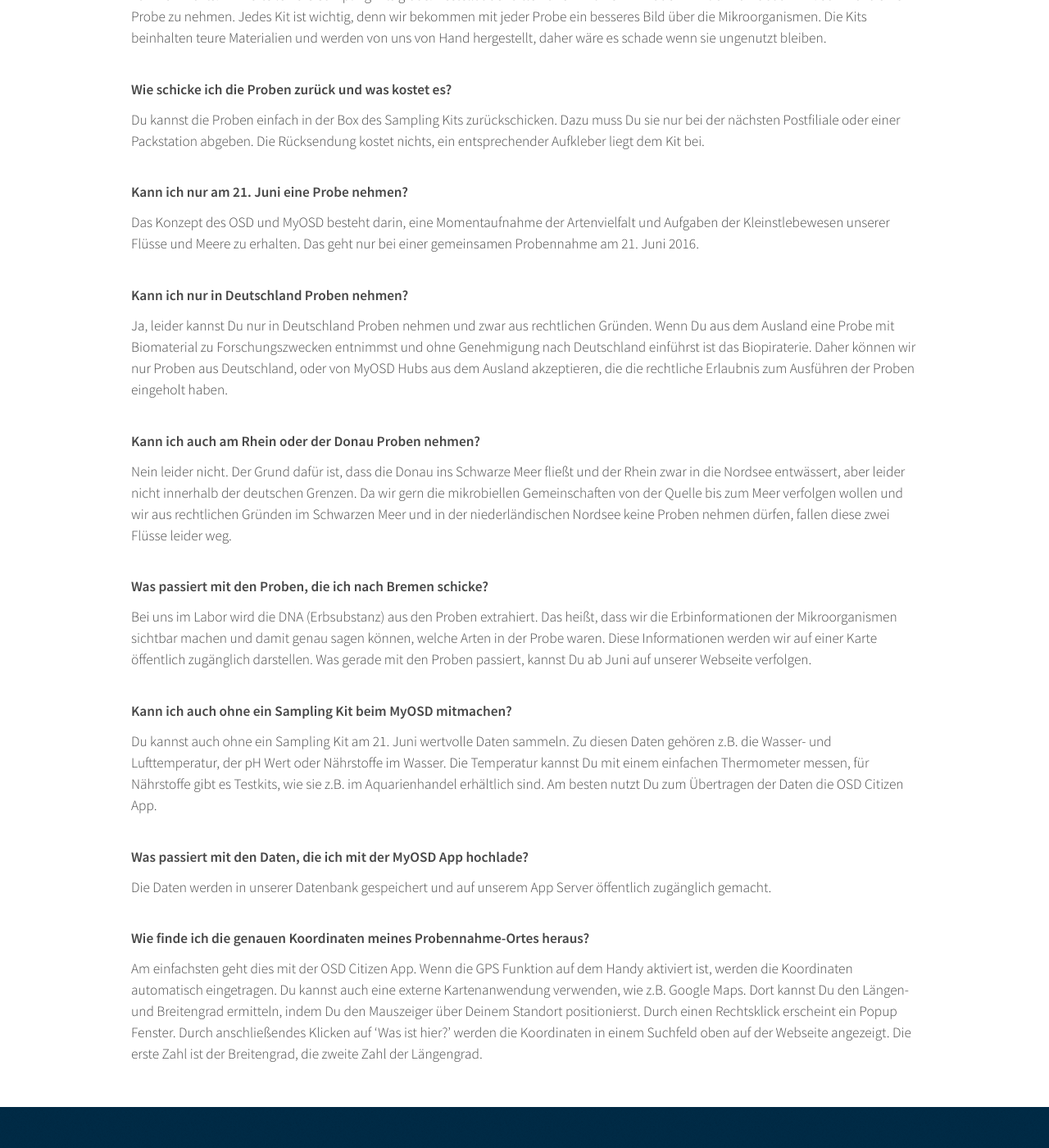
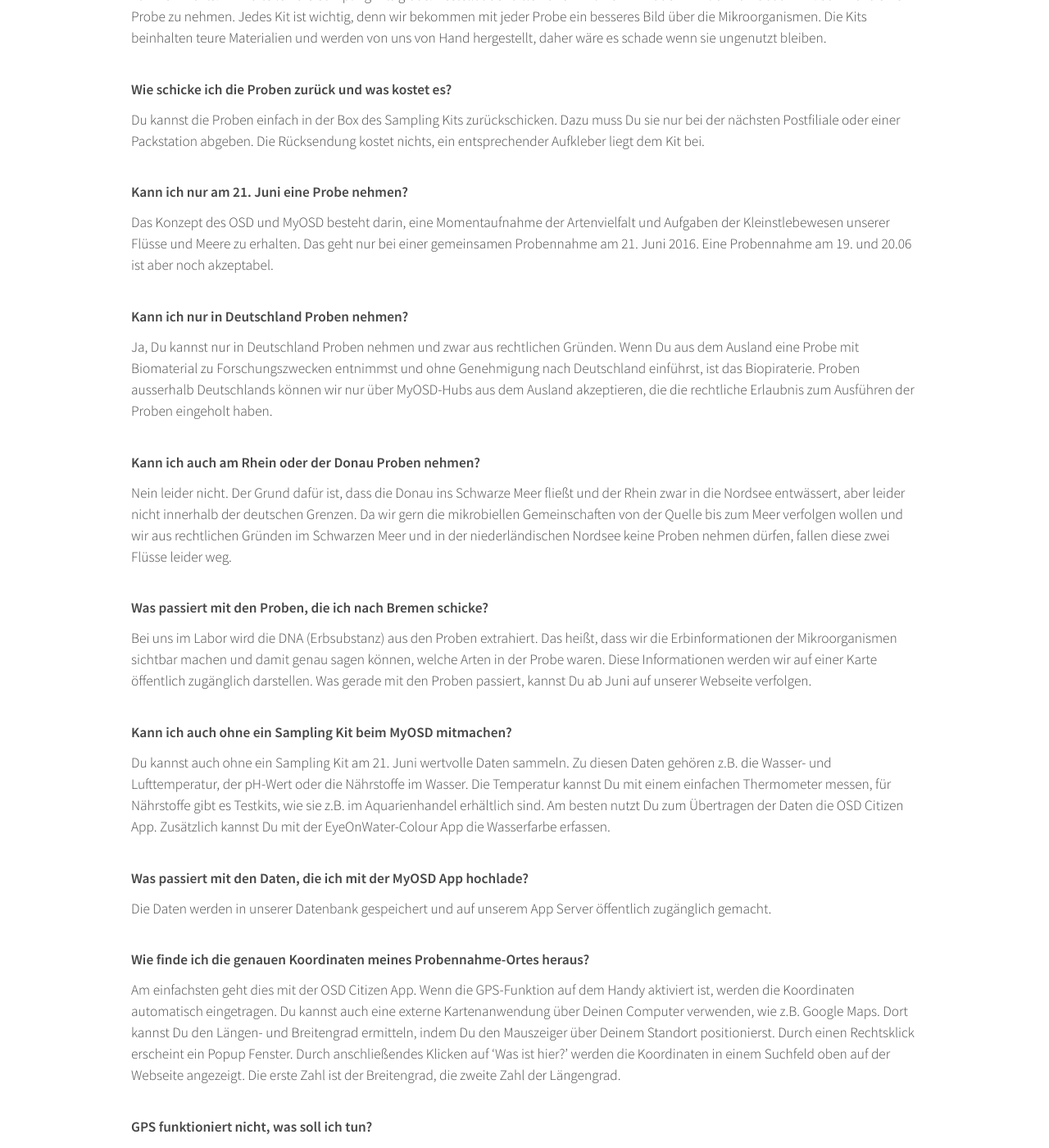
Before and after one commit to myosd/myosd.github.io, a Jekyll site: the page built from faq/index.md, in a window 1280 px wide and 1400 px high, scrolled down 233 px. Shown: the whole window at 82% size. Built offline with Jekyll 4.4.1, drawn with Linux system fonts in a browser that asks for light colours; some of the changed text lies outside the part shown.

Commit message:
update FAQs, Abgleich mit Handbuch.

```diff
--- a/faq/index.md
+++ b/faq/index.md
@@ -11,10 +11,10 @@ Für Dich nichts. Wir verteilen die Sampling Kits gratis. Bestellt aber bitte nu
 Du kannst die Proben einfach in der Box des Sampling Kits zurückschicken. Dazu muss Du sie nur bei der nächsten Postfiliale oder einer Packstation abgeben. Die Rücksendung kostet nichts, ein entsprechender Aufkleber liegt dem Kit bei.
 
 # Kann ich nur am 21. Juni eine Probe nehmen?
-Das Konzept des OSD und MyOSD besteht darin, eine Momentaufnahme der Artenvielfalt und Aufgaben der Kleinstlebewesen unserer Flüsse und Meere zu erhalten. Das geht nur bei einer gemeinsamen Probennahme am 21. Juni 2016.
+Das Konzept des OSD und MyOSD besteht darin, eine Momentaufnahme der Artenvielfalt und Aufgaben der Kleinstlebewesen unserer Flüsse und Meere zu erhalten. Das geht nur bei einer gemeinsamen Probennahme am 21. Juni 2016. Eine Probennahme am 19. und 20.06 ist aber noch akzeptabel.
 
 # Kann ich nur in Deutschland Proben nehmen?
-Ja, leider kannst Du nur in Deutschland Proben nehmen und zwar aus rechtlichen Gründen. Wenn Du aus dem Ausland eine Probe mit Biomaterial zu Forschungszwecken entnimmst und ohne Genehmigung nach Deutschland einführst ist das Biopiraterie. Daher können wir nur Proben aus Deutschland, oder von MyOSD Hubs aus dem Ausland akzeptieren, die die rechtliche Erlaubnis zum Ausführen der Proben eingeholt haben.
+Ja, Du kannst nur in Deutschland Proben nehmen und zwar aus rechtlichen Gründen. Wenn Du aus dem Ausland eine Probe mit Biomaterial zu Forschungszwecken entnimmst und ohne Genehmigung nach Deutschland einführst, ist das Biopiraterie. Proben ausserhalb Deutschlands können wir nur über MyOSD-Hubs aus dem Ausland akzeptieren, die die rechtliche Erlaubnis zum Ausführen der Proben eingeholt haben.
 
 # Kann ich auch am Rhein oder der Donau Proben nehmen?
 Nein leider nicht. Der Grund dafür ist, dass die Donau ins Schwarze Meer fließt und der Rhein zwar in die Nordsee entwässert, aber leider nicht innerhalb der deutschen Grenzen. Da wir gern die mikrobiellen Gemeinschaften von der Quelle bis zum Meer verfolgen wollen und wir aus rechtlichen Gründen im Schwarzen Meer und in der niederländischen Nordsee keine Proben nehmen dürfen, fallen diese zwei Flüsse leider weg.
@@ -23,11 +23,16 @@ Nein leider nicht. Der Grund dafür ist, dass die Donau ins Schwarze Meer fließ
 Bei uns im Labor wird die DNA (Erbsubstanz) aus den Proben extrahiert. Das heißt, dass wir die Erbinformationen der Mikroorganismen sichtbar machen und damit genau sagen können, welche Arten in der Probe waren. Diese Informationen werden wir auf einer Karte öffentlich zugänglich darstellen. Was gerade mit den Proben passiert, kannst Du ab Juni auf unserer Webseite verfolgen.
 
 # Kann ich auch ohne ein Sampling Kit beim MyOSD mitmachen?
-Du kannst auch ohne ein Sampling Kit am 21. Juni wertvolle Daten sammeln. Zu diesen Daten gehören z.B. die Wasser- und Lufttemperatur, der pH Wert oder Nährstoffe im Wasser. Die Temperatur kannst Du mit einem einfachen Thermometer messen, für Nährstoffe gibt es Testkits, wie sie z.B. im Aquarienhandel erhältlich sind. Am besten nutzt Du zum Übertragen der Daten die OSD Citizen App.
+Du kannst auch ohne ein Sampling Kit am 21. Juni wertvolle Daten sammeln. Zu diesen Daten gehören z.B. die Wasser- und Lufttemperatur, der pH-Wert oder die Nährstoffe im Wasser. Die Temperatur kannst Du mit einem einfachen Thermometer messen, für Nährstoffe gibt es Testkits, wie sie z.B. im Aquarienhandel erhältlich sind. Am besten nutzt Du zum Übertragen der Daten die OSD Citizen App. Zusätzlich kannst Du mit der EyeOnWater-Colour App die Wasserfarbe erfassen.
 
 # Was passiert mit den Daten, die ich mit der MyOSD App hochlade?
 Die Daten werden in unserer Datenbank gespeichert und auf unserem App Server öffentlich zugänglich gemacht.
 
 # Wie finde ich die genauen Koordinaten meines Probennahme-Ortes heraus?
-Am einfachsten geht dies mit der OSD Citizen App. Wenn die GPS Funktion auf dem Handy aktiviert ist, werden die Koordinaten automatisch eingetragen.
-Du kannst auch eine externe Kartenanwendung verwenden, wie z.B. Google Maps. Dort kannst Du den Längen- und Breitengrad ermitteln, indem Du den Mauszeiger über Deinem Standort positionierst. Durch einen Rechtsklick erscheint ein Popup Fenster. Durch anschließendes Klicken auf 'Was ist hier?' werden die Koordinaten in einem Suchfeld oben auf der Webseite angezeigt. Die erste Zahl ist der Breitengrad, die zweite Zahl der Längengrad.
+Am einfachsten geht dies mit der OSD Citizen App. Wenn die GPS-Funktion auf dem Handy aktiviert ist, werden die Koordinaten automatisch eingetragen. Du kannst auch eine externe Kartenanwendung über Deinen Computer verwenden, wie z.B. Google Maps. Dort kannst Du den Längen- und Breitengrad ermitteln, indem Du den Mauszeiger über Deinem Standort positionierst. Durch einen Rechtsklick erscheint ein Popup Fenster. Durch anschließendes Klicken auf ‘Was ist hier?’ werden die Koordinaten in einem Suchfeld oben auf der Webseite angezeigt. Die erste Zahl ist der Breitengrad, die zweite Zahl der Längengrad.
+
+# GPS funktioniert nicht, was soll ich tun?
+Überprüfe, ob das GPS auf Deinem Smartphone angeschaltet ist und die App die Erlaubnis hat, darauf zuzugreifen. Klicke dann auf „Ermittle Standort (GPS)“.
+
+# Warum kann ich meine Proben und Fotos nicht hochladen?
+Klick auf „Persönlich“ und logge Dich aus und wieder ein. Vergiss nicht nach dem Einloggen auf „allow“ zu klicken.
```
